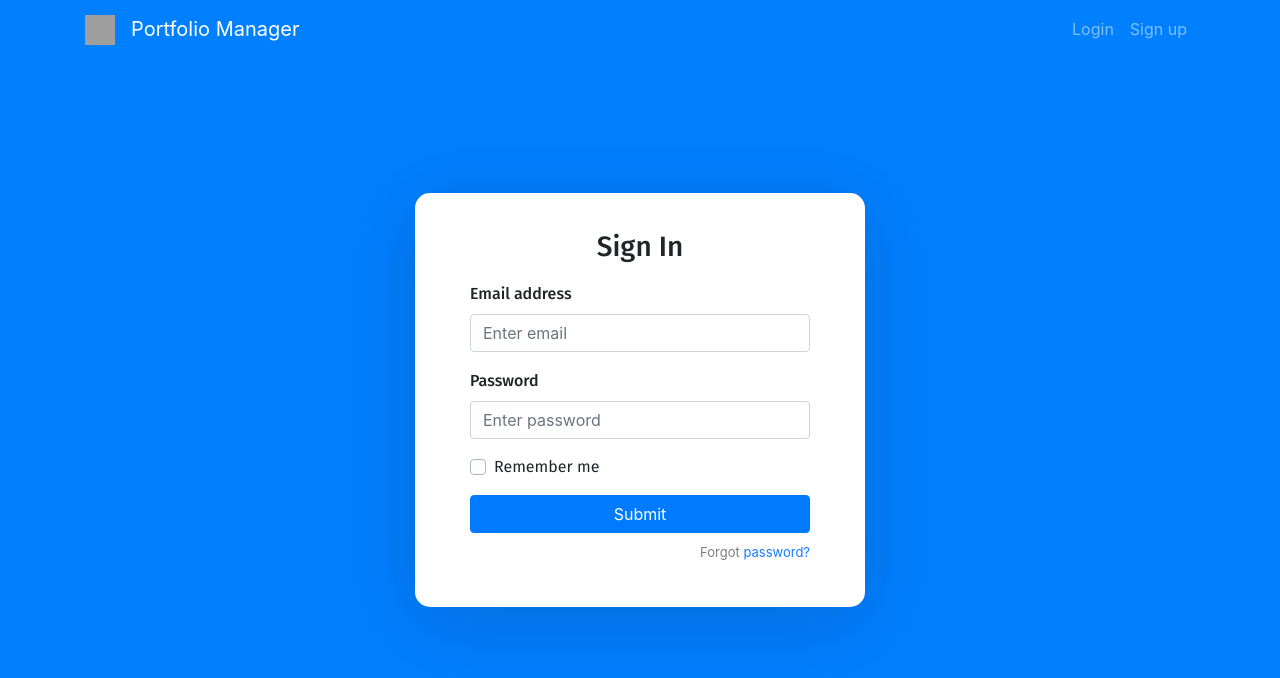
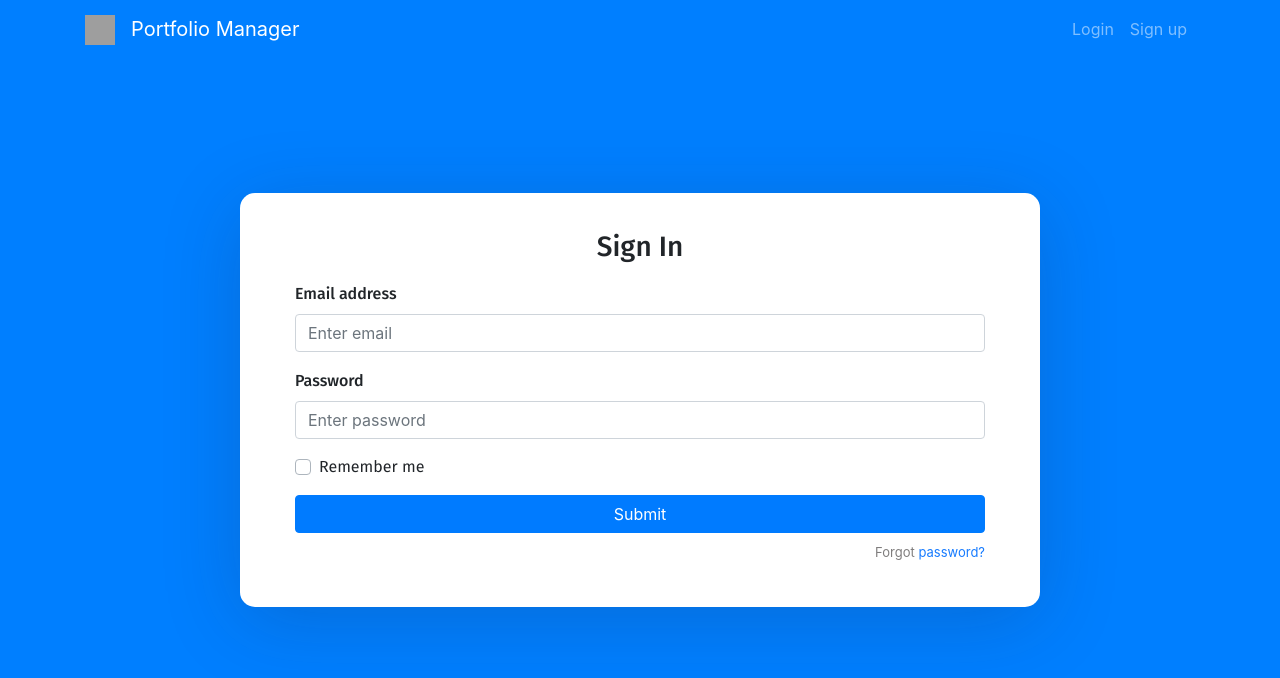
Before and after one commit to acesadaf/portfolio-manager, a React (Create React App) app: page / in a window 1280 px wide. Shown: the top 678 px of the page. Built offline with nearby package versions, Linux system fonts and the light colour scheme; grey boxes are pictures that could not be loaded.

Commit message:
Add files via upload

```diff
--- a/src/App.js
+++ b/src/App.js
@@ -8,6 +8,7 @@ import SignUp from "./components/signup.component";
 import Logo from "./iconfinder_briefcase_1608586.svg";
 import MainMenu from "./components/MainMenu";
 import addStock from "./components/addStock";
+import deleteStock from "./components/deleteStock";
 
 function App() {
   return (
@@ -21,6 +22,7 @@ function App() {
               <Route path="/sign-up" component={SignUp} />
               <Route path="/MainMenu" component={MainMenu} />
               <Route path="/add-stock" component={addStock} />
+              <Route path="/delete-stock" component={deleteStock} />
             </Switch>
           </div>
         </div>
--- a/src/index.css
+++ b/src/index.css
@@ -45,7 +45,7 @@ html,
 }
 
 .auth-inner {
-  width: 450px;
+  width: 800px;
   margin: auto;
   background: #ffffff;
   box-shadow: 0px 14px 80px rgba(34, 35, 58, 0.2);
```
